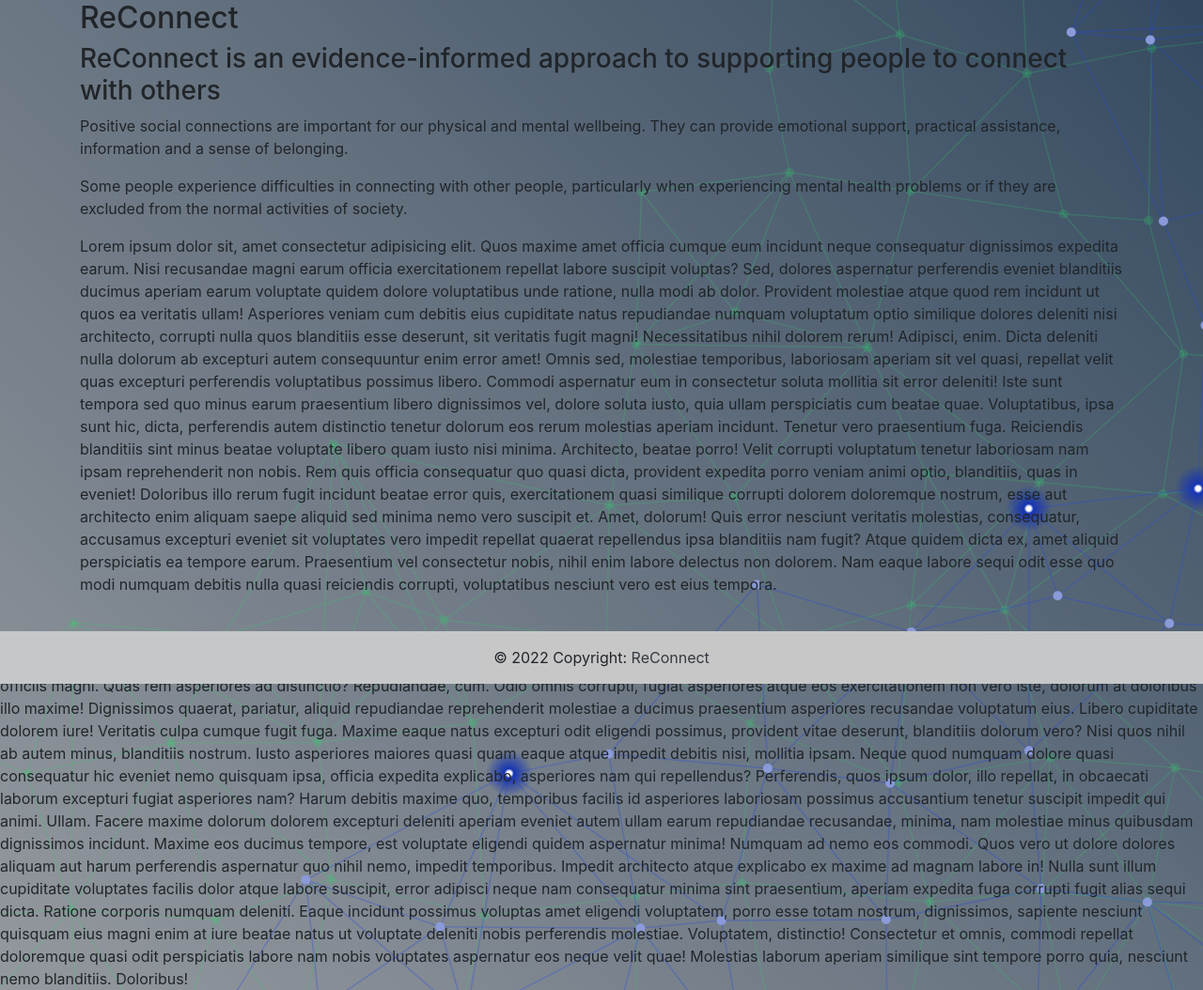
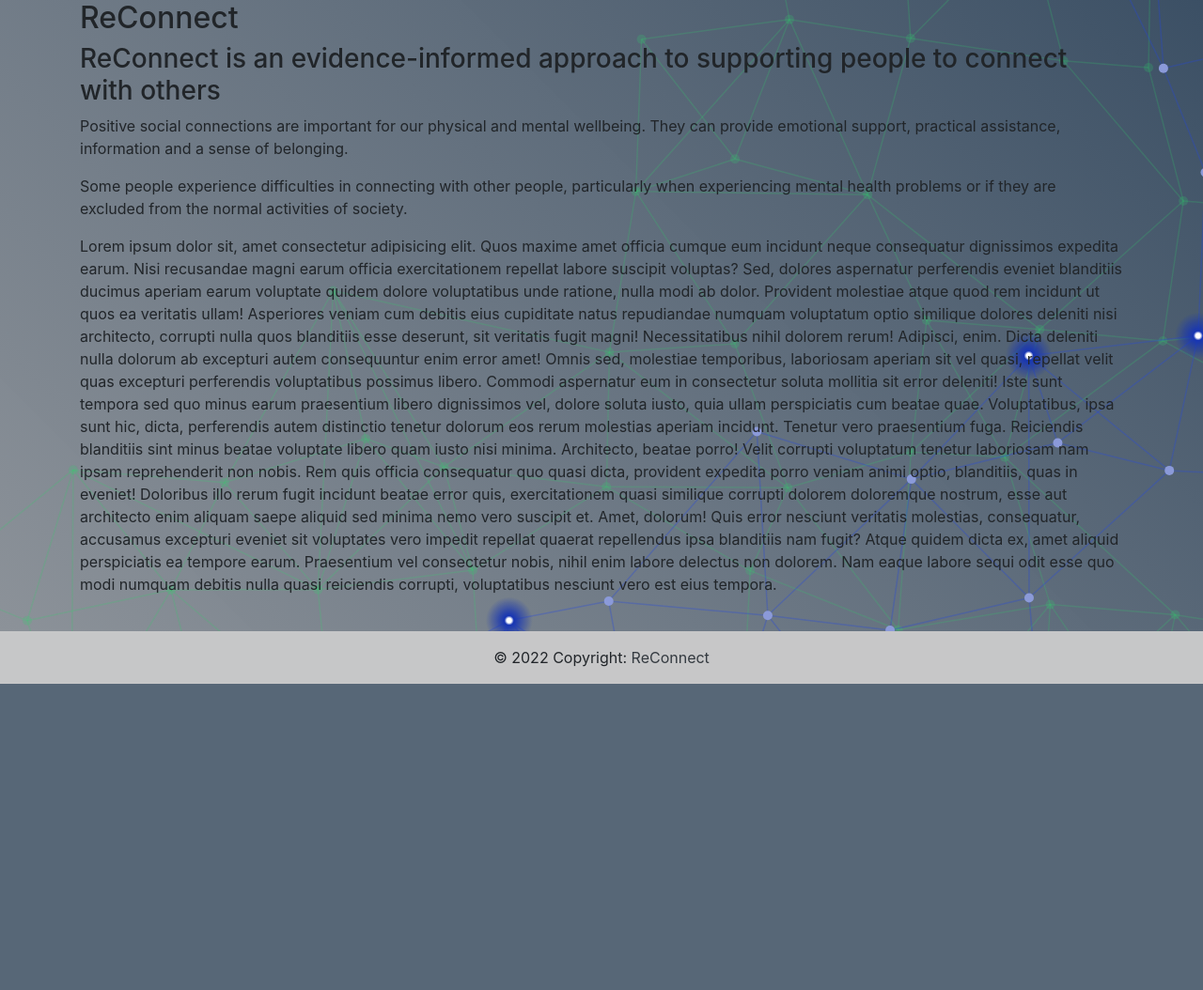
Before and after one commit to CI-Team3/team3, a Flask app: page / in a window 1280 px wide. Shown: the part 72-1126 px from the top of the page at 94% size. After the commit the page ends 800 px from the top, so only its background shows below. Run offline with Flask 2, Linux system fonts and the light colour scheme; some libraries are stand-ins or nearby versions.

Commit message:
removed some unnecessary random text

```diff
--- a/templates/base.html
+++ b/templates/base.html
@@ -102,15 +102,3 @@
             </script>
     </body>
 </html>
-
-
-Lorem ipsum dolor sit amet consectetur adipisicing elit. Nostrum voluptates sapiente dolor accusamus aut molestias iusto! Distinctio quo voluptatibus voluptates natus, officiis magni. Quas rem asperiores ad distinctio? Repudiandae, cum.
-Odio omnis corrupti, fugiat asperiores atque eos exercitationem non vero iste, dolorum at doloribus illo maxime! Dignissimos quaerat, pariatur, aliquid repudiandae reprehenderit molestiae a ducimus praesentium asperiores recusandae voluptatum eius.
-Libero cupiditate dolorem iure! Veritatis culpa cumque fugit fuga. Maxime eaque natus excepturi odit eligendi possimus, provident vitae deserunt, blanditiis dolorum vero? Nisi quos nihil ab autem minus, blanditiis nostrum.
-Iusto asperiores maiores quasi quam eaque atque impedit debitis nisi, mollitia ipsam. Neque quod numquam dolore quasi consequatur hic eveniet nemo quisquam ipsa, officia expedita explicabo, asperiores nam qui repellendus?
-Perferendis, quos ipsum dolor, illo repellat, in obcaecati laborum excepturi fugiat asperiores nam? Harum debitis maxime quo, temporibus facilis id asperiores laboriosam possimus accusantium tenetur suscipit impedit qui animi. Ullam.
-Facere maxime dolorum dolorem excepturi deleniti aperiam eveniet autem ullam earum repudiandae recusandae, minima, nam molestiae minus quibusdam dignissimos incidunt. Maxime eos ducimus tempore, est voluptate eligendi quidem aspernatur minima!
-Numquam ad nemo eos commodi. Quos vero ut dolore dolores aliquam aut harum perferendis aspernatur quo nihil nemo, impedit temporibus. Impedit architecto atque explicabo ex maxime ad magnam labore in!
-Nulla sunt illum cupiditate voluptates facilis dolor atque labore suscipit, error adipisci neque nam consequatur minima sint praesentium, aperiam expedita fuga corrupti fugit alias sequi dicta. Ratione corporis numquam deleniti.
-Eaque incidunt possimus voluptas amet eligendi voluptatem, porro esse totam nostrum, dignissimos, sapiente nesciunt quisquam eius magni enim at iure beatae natus ut voluptate deleniti nobis perferendis molestiae. Voluptatem, distinctio!
-Consectetur et omnis, commodi repellat doloremque quasi odit perspiciatis labore nam nobis voluptates aspernatur eos neque velit quae! Molestias laborum aperiam similique sint tempore porro quia, nesciunt nemo blanditiis. Doloribus!
```
